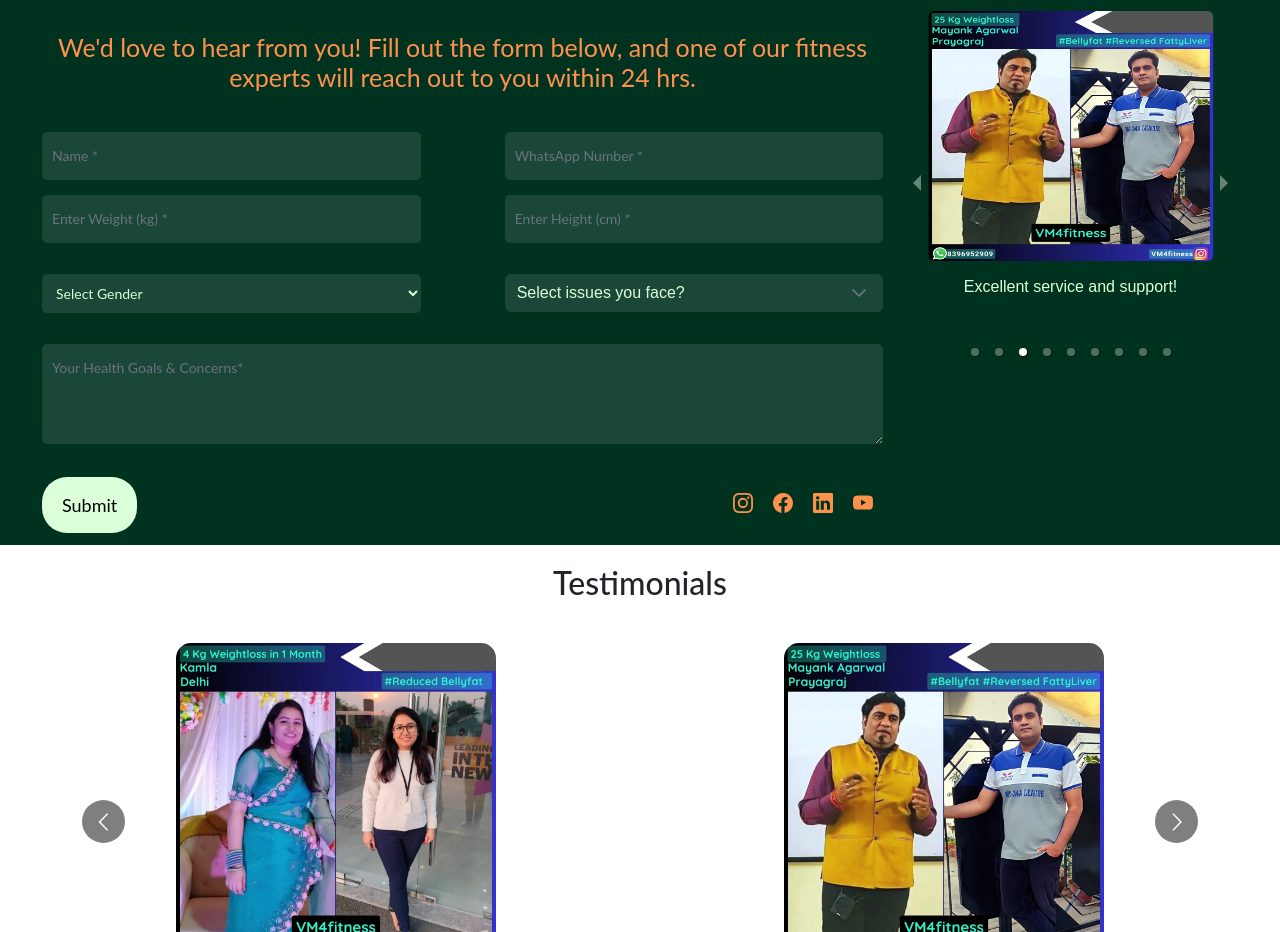
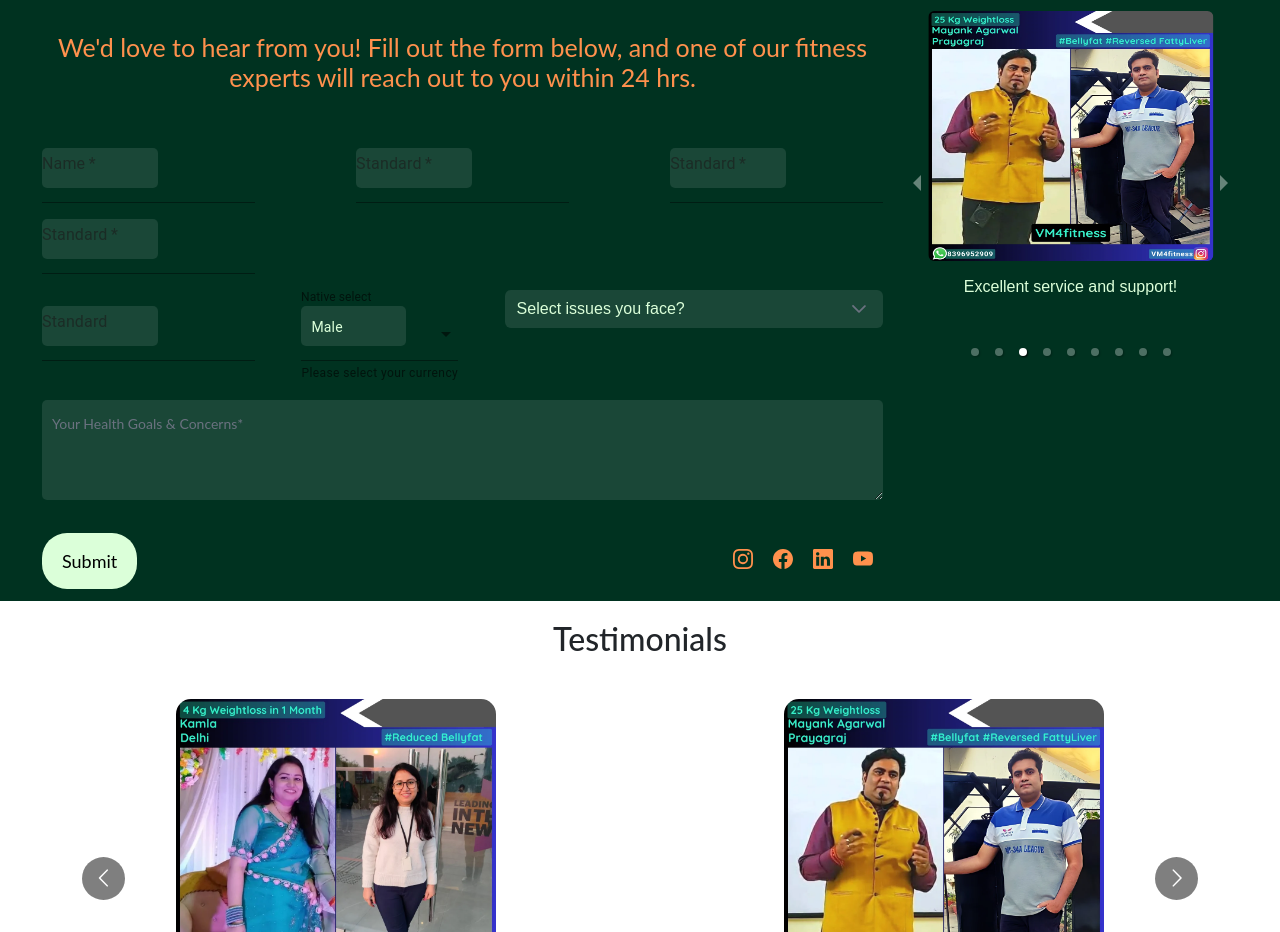
Before and after one commit to Juhi5863/VM4fitness_react, a React (Create React App) app: page / in a window 1280 px wide. Shown: the part 780-1712 px from the top of the page. Built offline with nearby package versions, Linux system fonts and the light colour scheme; a web font is replaced by a local one.

Commit message:
service section blur added

```diff
--- a/src/Components/Testimonial.tsx
+++ b/src/Components/Testimonial.tsx
@@ -20,12 +20,36 @@ import slide1 from "../Assests/slide1.webp";
 import slide2 from "../Assests/slide2.webp";
 import slide3 from "../Assests/slide3.webp";
 import {BsFacebook, BsInstagram, BsLinkedin, BsYoutube} from "react-icons/bs";
+import {MenuItem, TextField} from "@mui/material";
 
 
 export function Testimonial (){
     const [options, setOptions] = useState([{name: 'Other'},{name: 'Diabetes', id: 1},{name: 'Digestion Issues', id: 2},{name: 'Digestion Issues', id: 3},{name: 'Fatty Liver', id: 4},{name: 'Gall Bladder Issues', id: 5},{name: 'High BP', id: 6},{name: 'Kidney Stones', id: 7},{name: 'Low BP', id: 8},{name: 'PCOD', id: 9},{name: 'Uric Acid', id: 10},{name: 'Thyroid Issues', id: 11}]);
     const [selectedValue, setSelectedValues] = useState([]);
 
+    const [formFields, setFormFields] = useState({
+        name : "",
+        whatsaap : "",
+        height : "",
+        weight : "",
+        category : "",
+        issues : "",
+        concern : ""
+    })
+    const currencies = [
+        {
+            value: 'Male',
+            label: 'Male',
+        },
+        {
+            value: 'Female',
+            label: 'Female',
+        }
+    ];
+    function onSubmi(e : any){
+        console.log(formFields)
+        e.preventDefault();
+    }
     function onSelect() {
 
     }
@@ -36,6 +60,11 @@ export function Testimonial (){
     return (
         <>
         <section className="section3">
+            {/* eslint-disable-next-line react/jsx-no-undef */}
+
+                {/*<TextField id="standard-basic" label="Standard" variant="standard" />*/}
+
+
             <div className="contact-testimonial-section">
                 <div className="schedule-appointment-container">
                     <div className="schedule-appointment">
@@ -50,33 +79,72 @@ export function Testimonial (){
                         </p>
                     </div>
 
-                    <form className="appointment-form" method="post" action="send_mail.php">
+                    <form className="appointment-form" method="post" action="">
                         <div className="form-group">
-                            <input type="text" name="name" placeholder="Name *" required/>
-                            <input type="number" name="whatsapp" placeholder="WhatsApp Number *" required/>
-                            <input type="number" name="weight" placeholder="Enter Weight (kg) *" required/>
-                            <input type="number" name="height" placeholder="Enter Height (cm) *" required/>
+                            <TextField id="standard-basic" label="Name" variant="standard" onChange={(e) => setFormFields({
+                                ...formFields,
+                                name:e.target.value
+                            })} value={formFields.name} type="text" name="name" placeholder="Name *" required/>
+                            <TextField id="standard-basic" label="Standard" variant="standard" onChange={(e) => setFormFields({
+                                ...formFields,
+                                whatsaap:e.target.value
+                            })} value={formFields.whatsaap} type="number" name="whatsapp" placeholder="WhatsApp Number *" required/>
+                            <TextField id="standard-basic" label="Standard" variant="standard" onChange={(e) => setFormFields({
+                                ...formFields,
+                                weight:e.target.value
+                            })} value={formFields.weight} type="number" name="weight" placeholder="Enter Weight (kg) *" required/>
+                            <TextField id="standard-basic" label="Standard" variant="standard" onChange={(e) => setFormFields({
+                                ...formFields,
+                                height:e.target.value
+                            })} value={formFields.height} type="number" name="height" placeholder="Enter Height (cm) *" required/>
                         </div>
 
                         <div className="form-group">
-                            <select name="category" id="">
-                                <option value="" disabled selected>Select Gender</option>
-                                <option value="female">Female</option>
-                                <option value="male">Male</option>
-                            </select>
-
-                            <MultiSelect value={selectedValue} onChange={(e) => setSelectedValues(e.value)} options={options} optionLabel="name"
+                            <TextField id="standard-basic" label="Standard" variant="standard" onChange={(e) => setFormFields({
+                                ...formFields,
+                                category:e.target.value
+                            })} value={formFields.category} name="category">
+                                <MenuItem value="" disabled selected>Select Gender</MenuItem>
+                                <MenuItem value="female">Female</MenuItem>
+                                <MenuItem value="male">Male</MenuItem>
+                            </TextField>
+                            <TextField
+                                id="standard-select-currency-native"
+                                select
+                                label="Native select"
+                                defaultValue="EUR"
+                                slotProps={{
+                                    select: {
+                                        native: true,
+                                    },
+                                }}
+                                helperText="Please select your currency"
+                                variant="standard"
+                            >
+                                {currencies.map((option) => (
+                                    <option key={option.value} value={option.value}>
+                                        {option.label}
+                                    </option>
+                                ))}
+                            </TextField>
+                            <MultiSelect onChange={(e) => setFormFields({
+                                ...formFields,
+                                issues:e.value
+                            })} value={formFields.issues} options={options} optionLabel="name"
                                          placeholder="Select issues you face?" maxSelectedLabels={3} className="w-full md:w-20rem multi-select-react"/>
 
                         </div>
 
                         <div className="form-group">
-                            <textarea name="concerns" id="" placeholder="Your Health Goals & Concerns*"
+                            <textarea onChange={(e) => setFormFields({
+                                ...formFields,
+                                concern:e.target.value
+                            })} value={formFields.concern} name="concerns" id="" placeholder="Your Health Goals & Concerns*"
                                       ></textarea>
                         </div>
 
                         <div className="contact-footer">
-                            <button type="submit" className="submit-button">Submit</button>
+                            <button onClick={(e) => onSubmi(e)} type="submit" className="submit-button">Submit</button>
                             <div className="col-md-51">
                                 <ul className="social-media-list">
                                     <li><a href="https://www.instagram.com/vm4fitness/"
```
